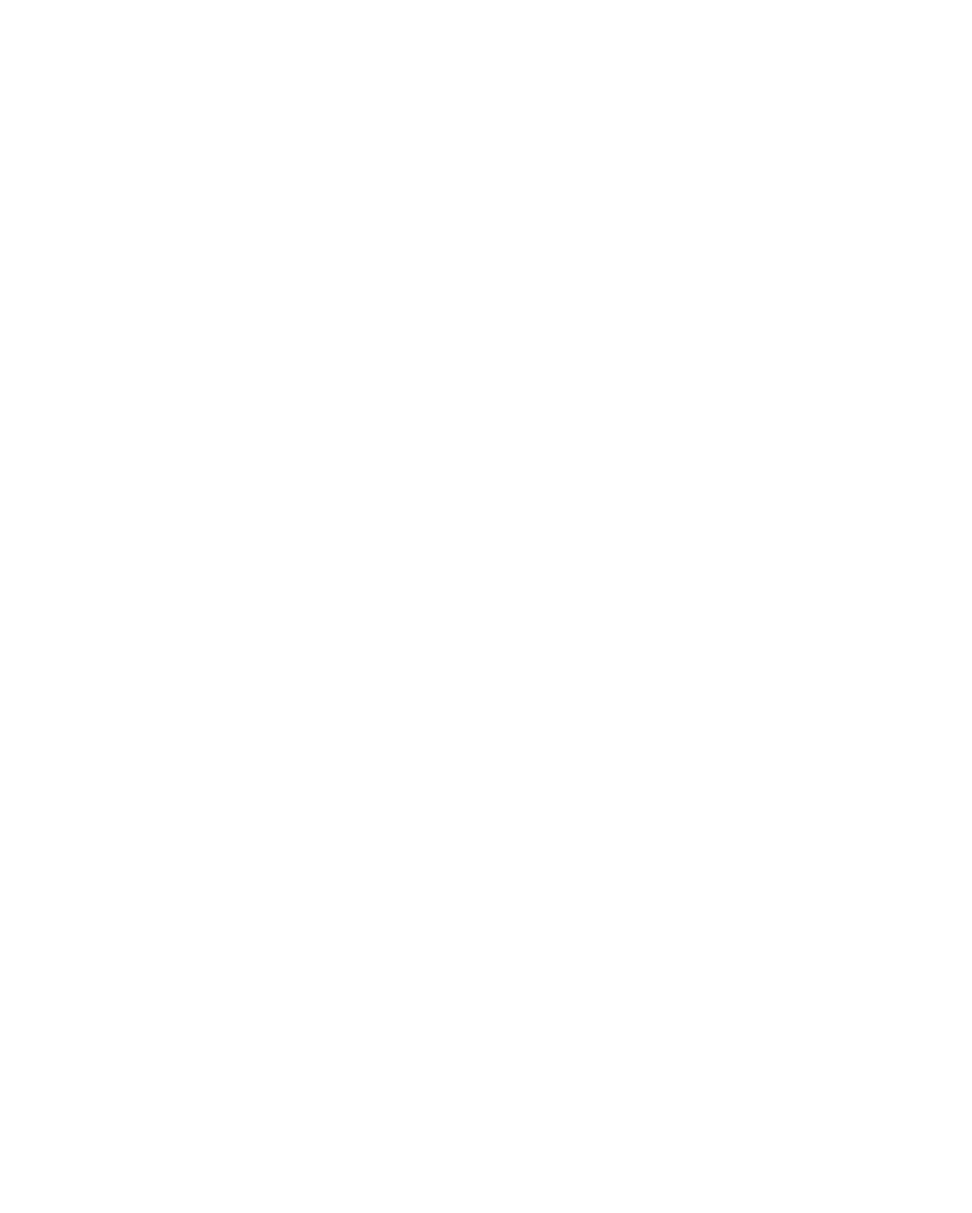
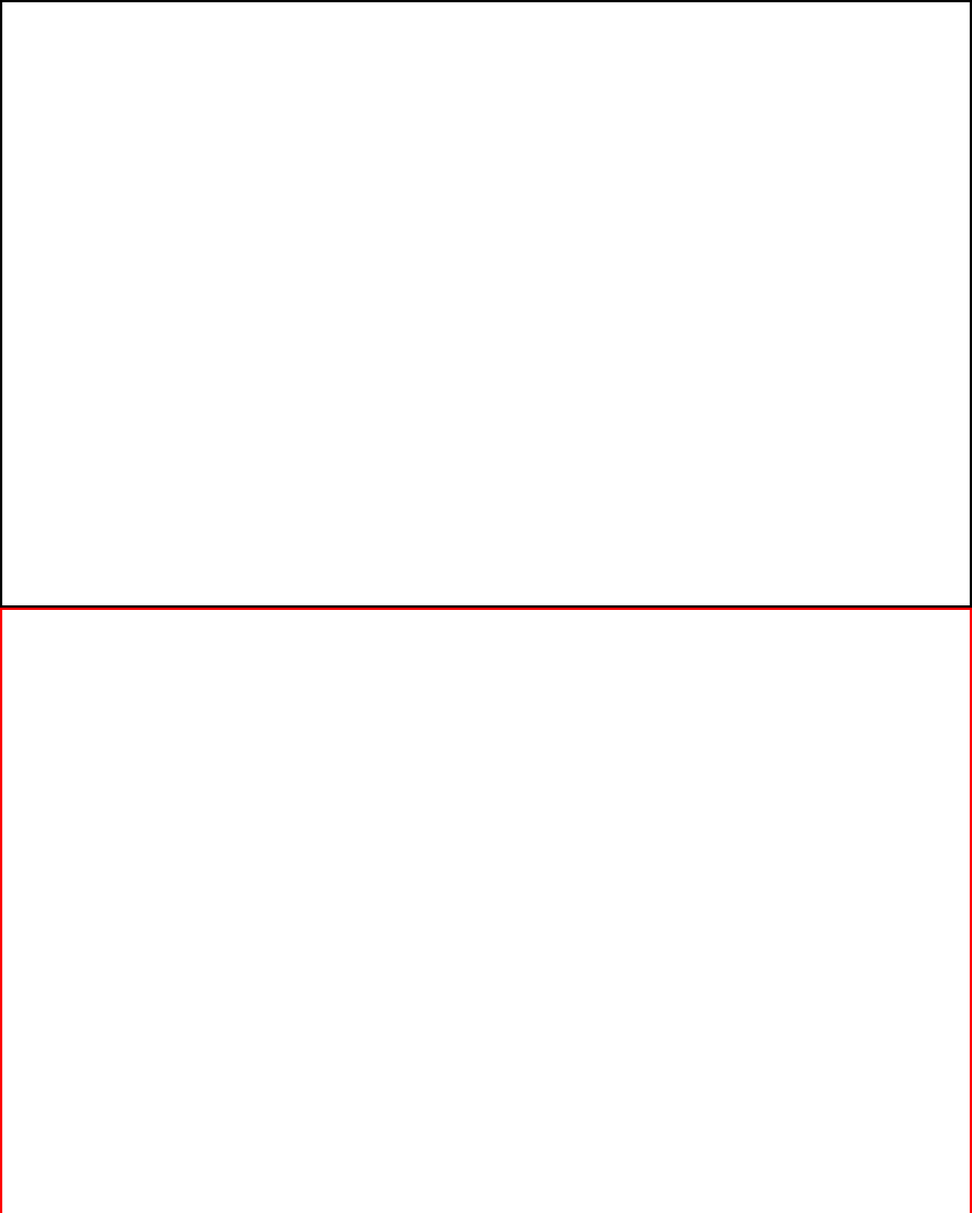
Before and after one commit to Nton23/profile, a plain HTML site: page main.html in a window 1280 px wide. Shown: the top 1597 px of the page at 76% size. Before the commit the page ends 800 px from the top, so only its background shows below. Drawn offline with Linux system fonts and the light colour scheme.

Commit message:
Add height and color to border in intro, project, and contact-info class

```diff
--- a/mainstyle.css
+++ b/mainstyle.css
@@ -8,3 +8,24 @@ root {
     --day-font-color: ;
     --night-font-color: ;
 }
+
+* {
+    box-sizing: border-box;
+    padding: 0;
+    margin: 0;
+}
+
+.intro {
+    height: 100vh;
+    border: solid black;
+}
+
+.project {
+    height: 100vh;
+    border: solid red;
+}
+
+.contact-info {
+    height: 100vh;
+    border: solid blue;
+}
```
